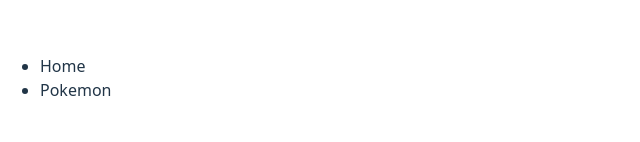
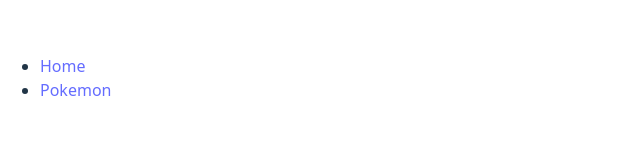
Before and after one commit to SylviaRemington/react-router-dom-lecture, a React (Vite) app: page / in a window 1280 px wide. Shown: the part 172-314 px from the top of the page, without its empty margins (0-640 px from the left). Built offline with nearby package versions, Linux system fonts and the light colour scheme.

Commit message:
adding links to home and nav page

```diff
--- a/src/components/NavBar/NavBar.jsx
+++ b/src/components/NavBar/NavBar.jsx
@@ -1,9 +1,16 @@
+import { Link } from 'react-router';
+
 const NavBar = () => {
     return (
         <nav>
             <ul>
-        <li>Home</li>
-        <li>Pokemon</li>
+                <li>
+                    <Link to='/'>Home</Link>
+                </li>
+
+                <li>
+                    <Link to='/pokemon'>Pokemon</Link>
+                </li>
             </ul>
         </nav>
     );
```
Lines whose indentation alone changed are shown as unchanged.
